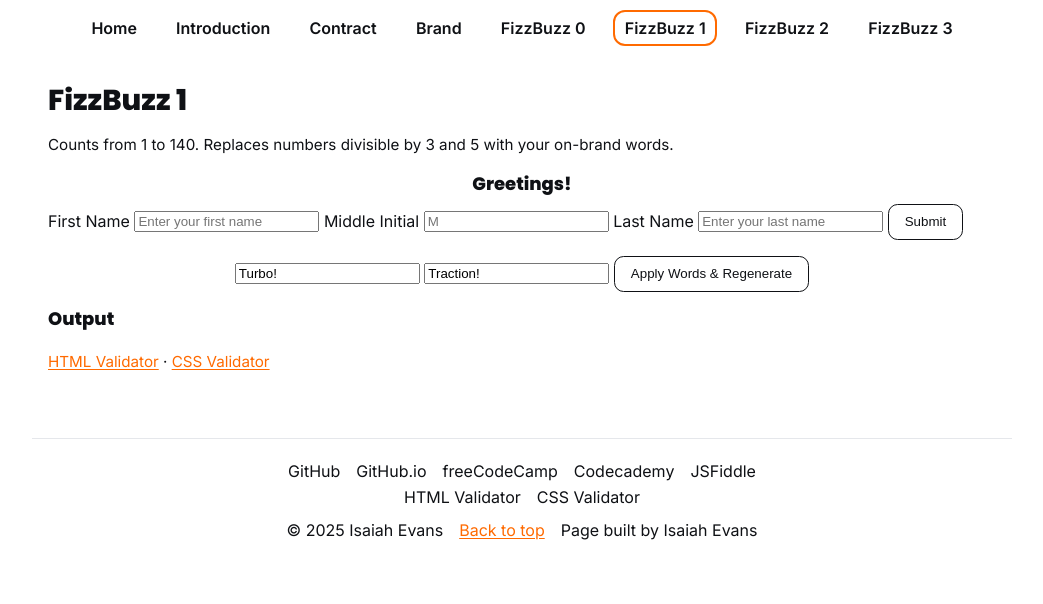
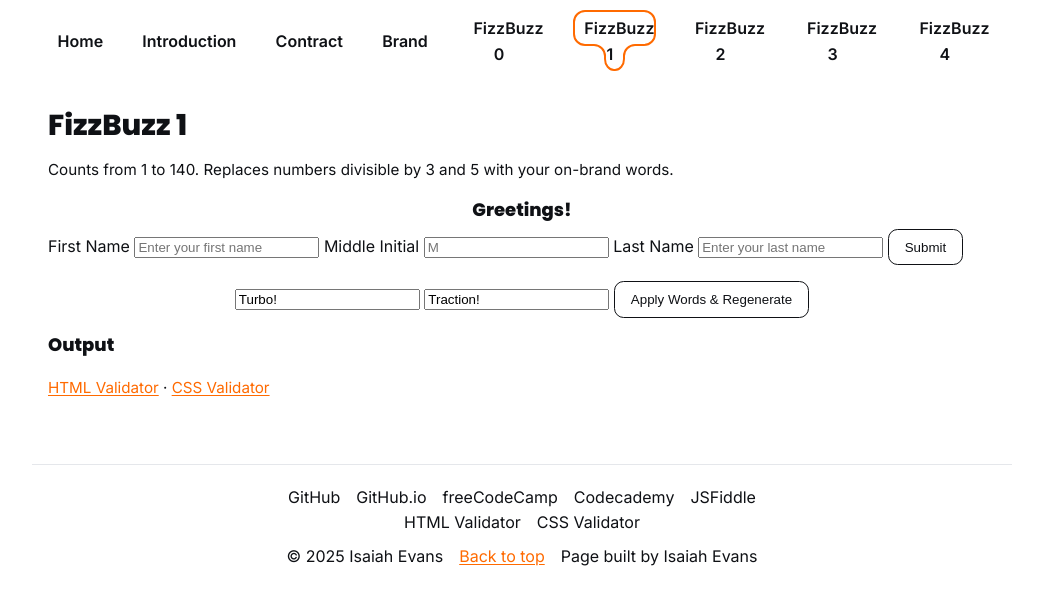
Before and after one commit to IsaiahEvans/web115, a plain HTML site: page fizzbuzz1.html in a window 1280 px wide. Shown: the whole page, without its empty margins (118-1161 px from the left). Drawn offline with Linux system fonts and the light colour scheme.

Commit message:
Update fizzbuzz1.html

```diff
--- a/fizzbuzz1.html
+++ b/fizzbuzz1.html
@@ -26,6 +26,8 @@
         <li><a href="fizzbuzz1.html" aria-current="page">FizzBuzz 1</a></li>
         <li><a href="fizzbuzz2.html">FizzBuzz 2</a></li>
         <li><a href="fizzbuzz3.html">FizzBuzz 3</a></li>
+        <li><a href="fizzbuzz4.html">FizzBuzz 4</a></li>
+
 
 
       </ul>
```
